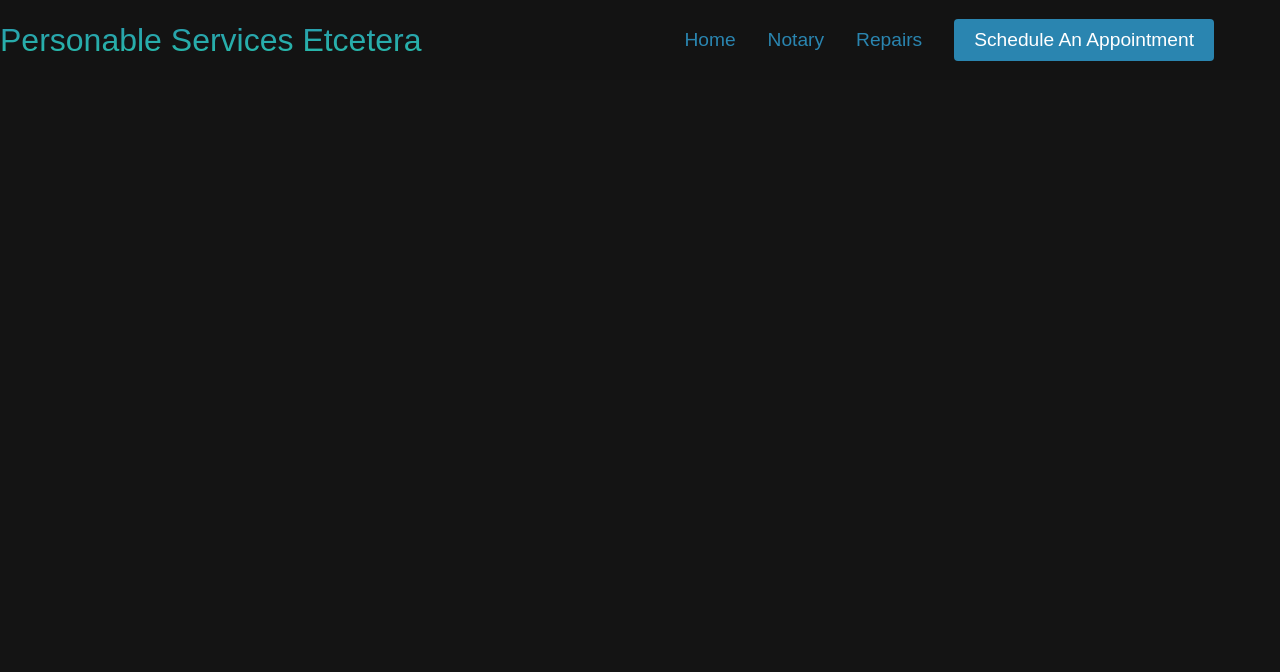
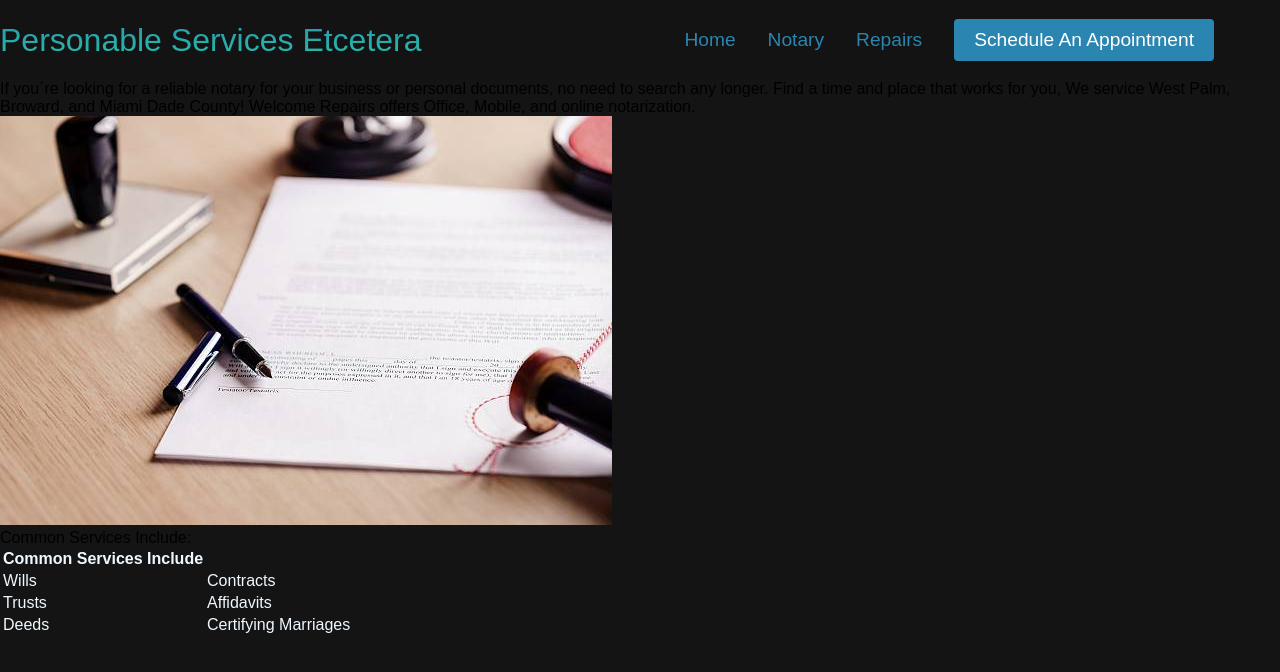
Before and after one commit to Patrickngutz/PSE, a plain HTML site: page NotaryPage.html in a window 1280 px wide. Drawn offline with Linux system fonts and the light colour scheme.

Commit message:
Update NotaryPage.html

```diff
--- a/NotaryPage.html
+++ b/NotaryPage.html
@@ -6,6 +6,16 @@
     <meta name="viewport" content="width=device-width, initial-scale=1.0">
     <title>NotaryPage</title>
     <link rel="stylesheet" href="Notary.css">
+     <style>
+    {
+        box-sizing: border-box;
+    }
+    /* Set additional styling options for the columns*/
+
+    table {
+    color: aliceblue;
+    }
+    </style>
 </head>
 <body>
     <!--NavBar Section-->
@@ -33,5 +43,30 @@
     </div>
 </nav>
 
+    <!-- bodyshit-->
+<div class="quad"> If you´re looking for a reliable notary for your business or personal documents, no need to search any longer. Find a time and place that works for you, We service West Palm, Broward, and Miami Dade County! Welcome Repairs offers Office, Mobile, and online notarization. </div>
+
+    <img id="notarytwo" src="Images/Notary2.jpg">
+
+<div id="fifthish"> Common Services Include:</div>
+
+
+    <table>
+	<tr>
+    	<th>Common Services Include</th>
+    </tr>
+    <tr>
+    	<td>Wills</td>
+        <td>Contracts</td>
+    </tr>
+    <tr>
+    	<td>Trusts</td>
+        <td>Affidavits</td>
+    </tr>
+    <tr>
+    	<td>Deeds</td>
+        <td>Certifying Marriages</td>
+    </tr>
+</table>
 </body>
 </html>
```
